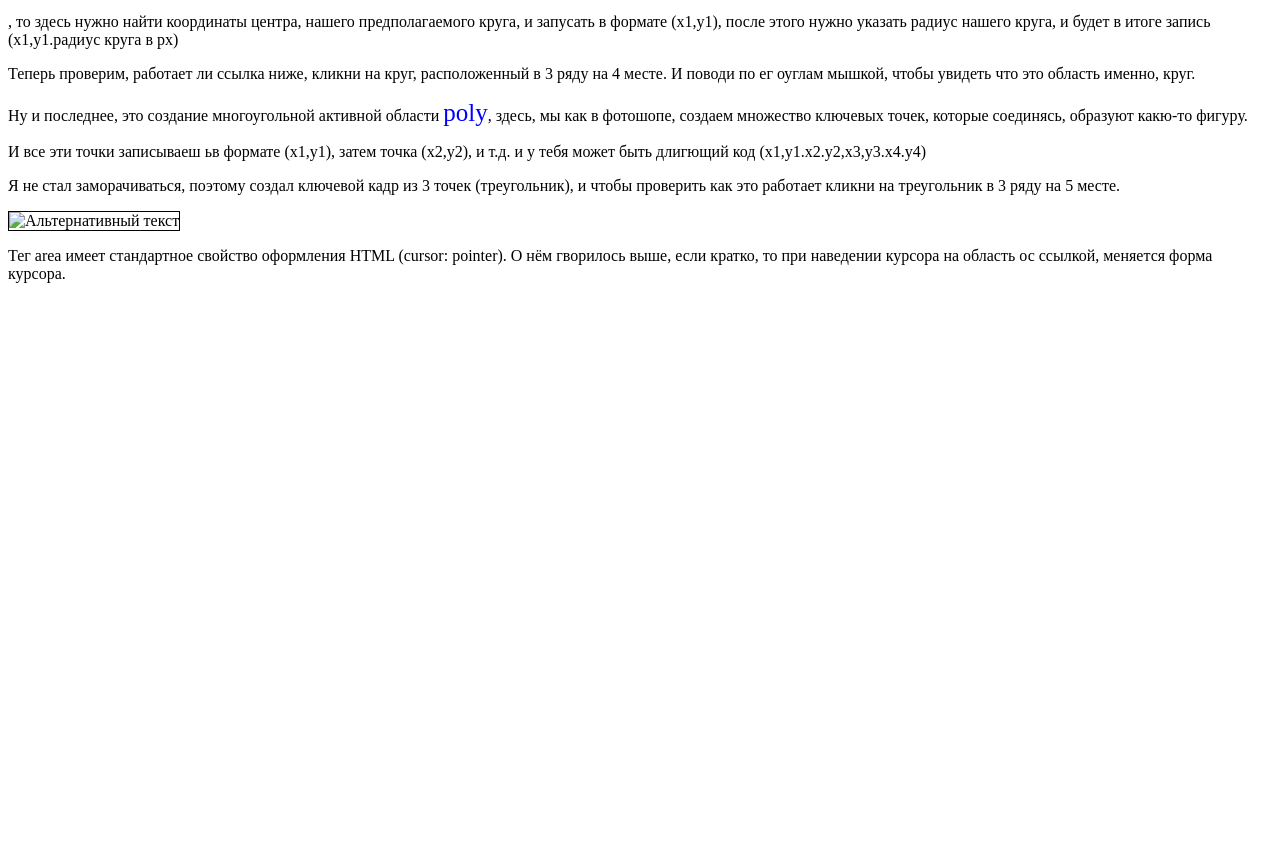
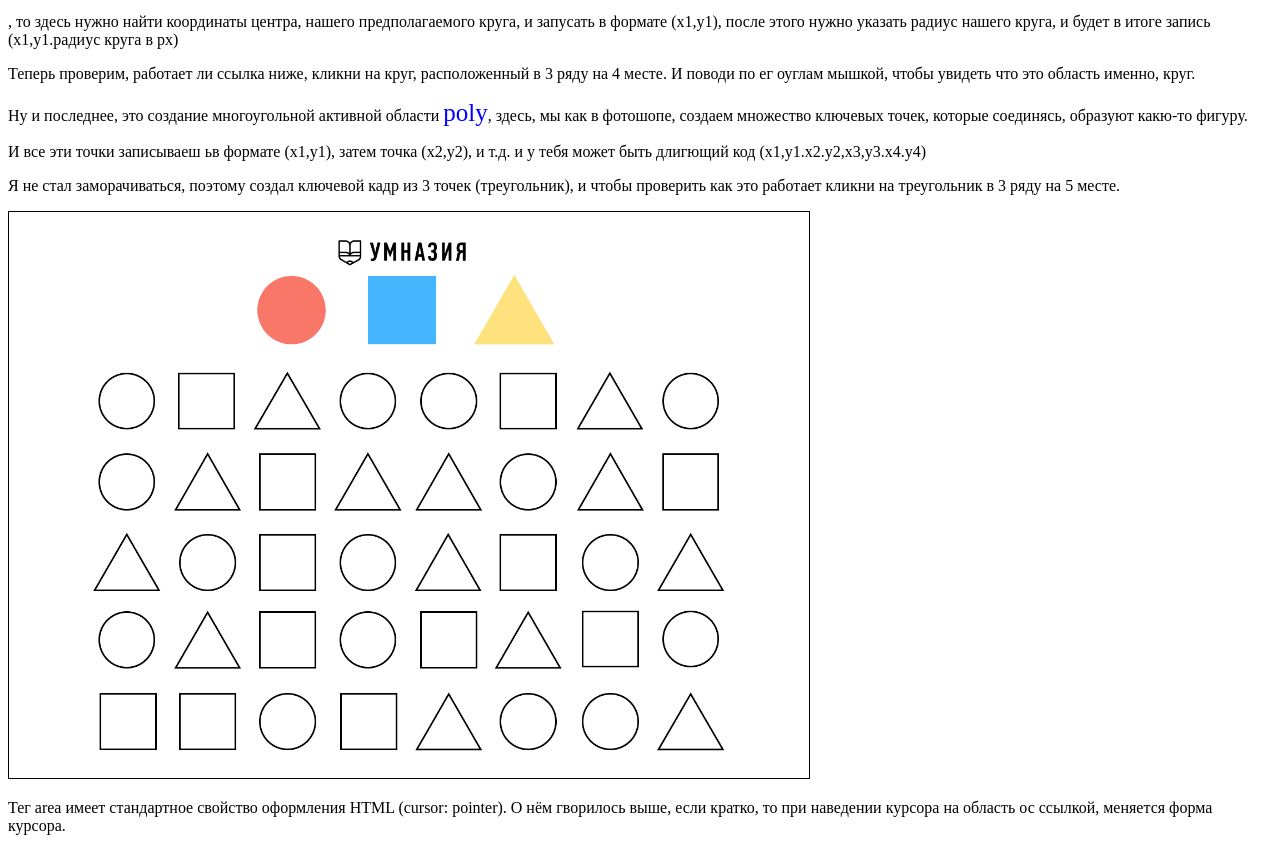
Before and after one commit to VladimirBelonogov/atribut-a, a plain HTML site: page index.html in a window 1280 px wide. Shown: the part 2579-3430 px from the top of the page. Before the commit the page ends 2878 px from the top, so only its background shows below. Drawn offline with Linux system fonts and the light colour scheme; the site is published under a folder, as on GitHub Pages, so addresses that start at the root find nothing.

Commit message:
Update index.html

```diff
--- a/index.html
+++ b/index.html
@@ -69,7 +69,7 @@
     <p>Ну и последнее, это создание многоугольной активной области <span style="color: blue;font-size: 25px">poly</span>, здесь, мы как в фотошопе, создаем множество ключевых точек, которые соединясь, образуют какю-то фигуру.</p>
     <p>И все эти точки записываеш ьв формате (x1,y1), затем точка (x2,y2), и т.д. и у тебя может быть длигющий код (x1,y1.x2.y2,x3,y3.x4.y4)</p>
     <p>Я не стал заморачиваться, поэтому создал ключевой кадр из 3 точек (треугольник), и чтобы проверить как это работает кликни на треугольник в 3 ряду на 5 месте.</p>
-    <img class="border" style="width: 800px;" src="/Детская картинка.png" alt="Альтернативный текст" usemap="#name">
+    <img class="border" style="width: 800px;" src="Детская картинка.png" alt="Альтернативный текст" usemap="#name">
     <map name="name">
         <area shape="rect" coords="168,161,227,217" href="https://ru.wikipedia.org/wiki/%D0%9A%D0%B2%D0%B0%D0%B4%D1%80%D0%B0%D1%82" alt="Квадрат" target="_blank">
         <area shape="circle" coords="362,349,28" href="https://ru.wikipedia.org/wiki/%D0%9A%D1%80%D1%83%D0%B3" alt="круг">
```
